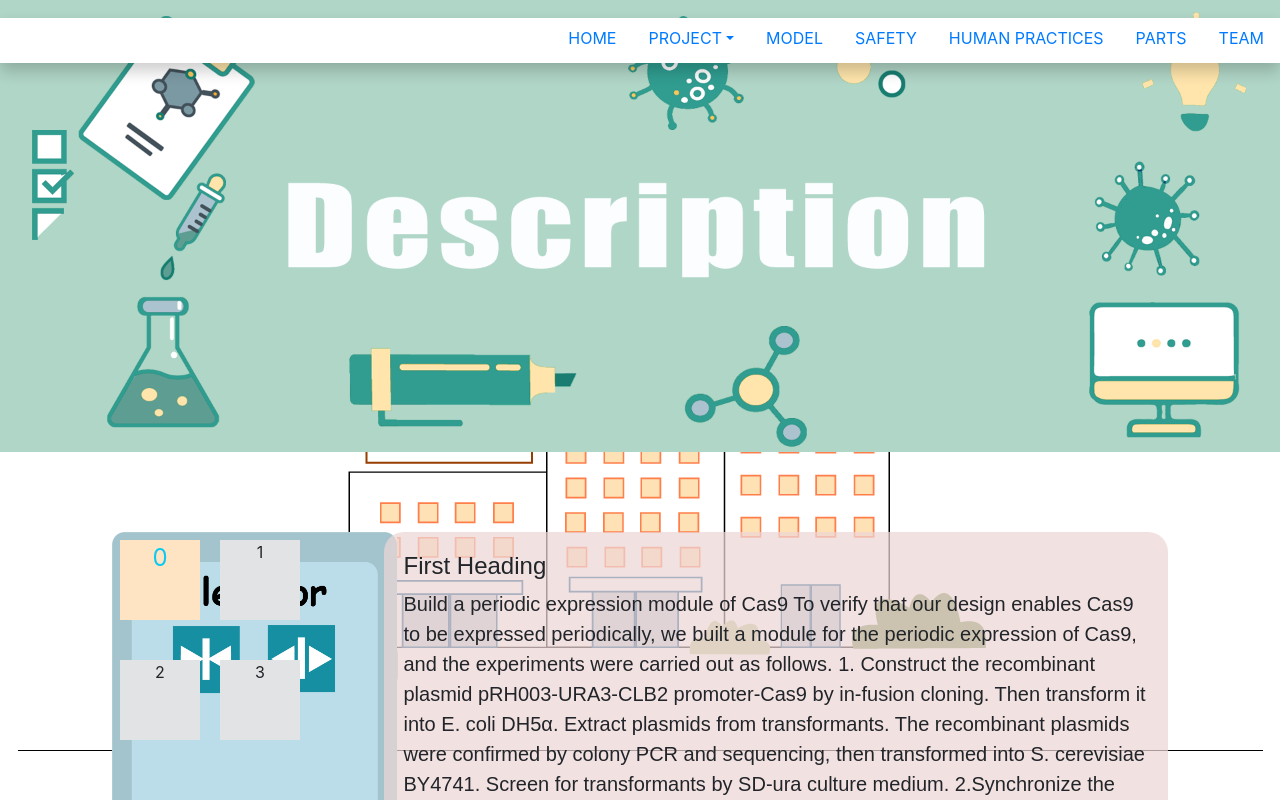
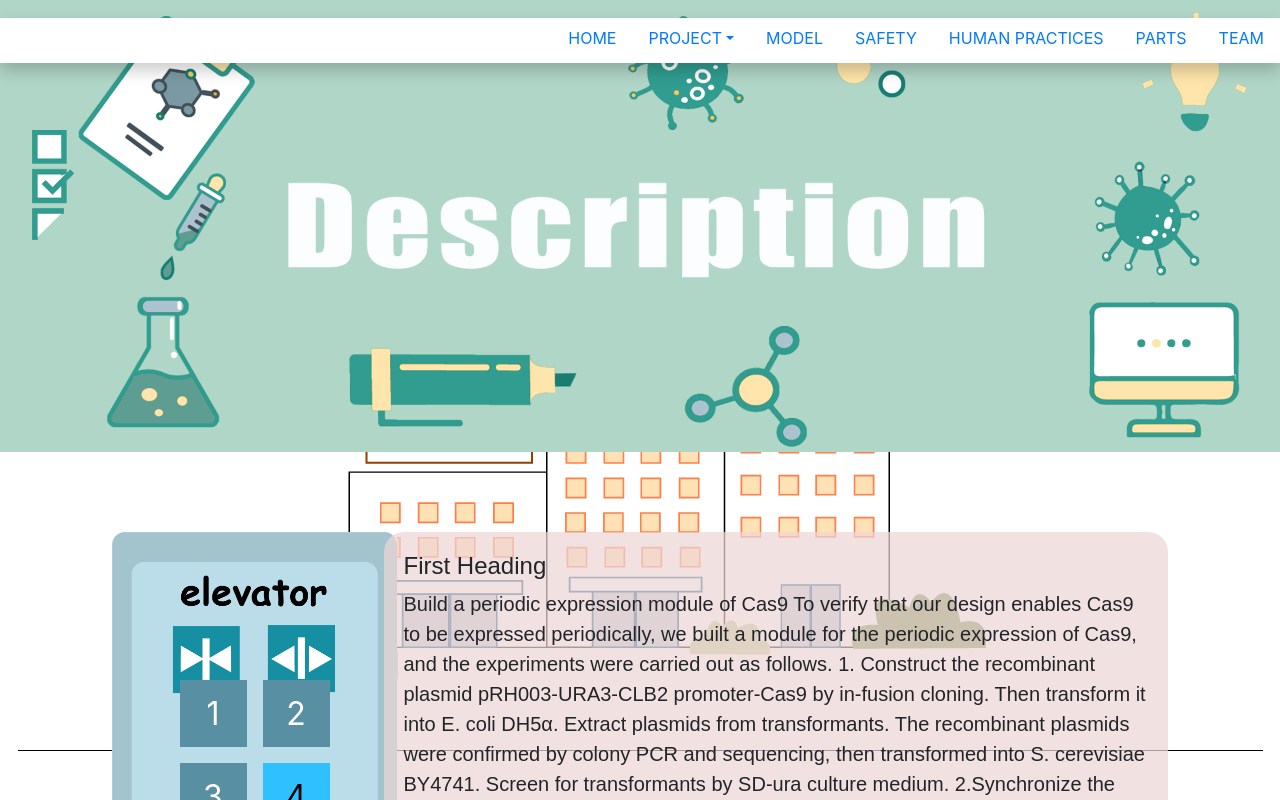
Before and after one commit to BNUZ-China/iGem-Wiki-2021, a Vue app: page / in a window 1280 px wide. Shown: the top 800 px of the page. Built offline with nearby package versions, Linux system fonts and the light colour scheme.

Commit message:
finish content navigation

```diff
--- a/src/components/bnuz_content.vue
+++ b/src/components/bnuz_content.vue
@@ -1,5 +1,5 @@
 <template>
-  <b-container class="bunz-content" ref="bnuz_content">
+  <b-container class="bunz-content" ref="bnuz_content" v-scroll="onScrollBNUZ">
     <b-row align-h="end">
       <b-col cols="3">
         <Content_navigation v-if="anchors_length !== undefined"
@@ -9,16 +9,6 @@
                             ref="content_navigation"
                             class="bnuz-content-nav-sticky"></Content_navigation>
       </b-col>
-<!--      <b-col cols="3" ref="bnuz-content-nav-container" :class="{-->
-<!--          'bnuz-content-nav': content_navigation_style.isNormal,-->
-<!--          'bnuz-content-nav-bottom': content_navigation_style.isBottom,-->
-<!--          'bnuz-content-nav-float': content_navigation_style.isFixed-->
-<!--        }" :style="{-->
-<!--          top: fixed_top,-->
-<!--          left: fixed_left-->
-<!--        }">-->
-<!--        -->
-<!--      </b-col>-->
       <b-col cols="9" ref="bnuz-content-container" class="bnuz-content-container">
         <div class="roundRect">
           <div class="bnuz-text">
@@ -99,6 +89,30 @@ export default {
       for (var anchor of this.anchors) {
         this.anchor_distances.push(anchor.offsetTop + baseTop)
       }
+    },
+    updateNav: function () {
+      // updateNav
+      let scroll_location = document.documentElement.scrollTop;
+      let k = undefined; // 表示第几个应该高亮
+      let k_defined = false;
+
+      for (let i = 0; i < this.anchors_length; i++) {
+        if (scroll_location > this.anchor_distances[i] - 100) {
+          k = i;
+          k_defined = true;
+        }
+      }
+      if (!k_defined) return;
+      this.active_navigation_item_index = k;
+    },
+    onScrollBNUZ: function () {
+      //第一次运行
+      if (this.first_scroll) {
+        this.initScroll();
+        this.first_scroll = false;
+      }
+
+      this.updateNav();
     }
   }
 }
@@ -141,7 +155,6 @@ export default {
 
 .bnuz-content-nav-sticky {
   position: sticky;
-  position: -webkit-sticky;
   top: 100px;
   overflow: visible;
 }
--- a/src/components/content_navigation.vue
+++ b/src/components/content_navigation.vue
@@ -1,14 +1,14 @@
 <template>
   <div class="content-navigation-background">
     <!--    <img :src="Nav_background">-->
-    <div :class="multiCol ? 'navigation_grid_style' : ''"
+    <div :class="multiCol ? 'navigation_flex_style' : ''"
          class="navigation_style">
       <Content_navigation_item v-for="(dis, item) in anchor_distances"
                                :activate="item === active_item_index"
                                :key="item"
                                :click_link="dis"
                                :multiCol="multiCol === 'true'"
-      >{{ item }}
+      >{{ item + 1}}
       </Content_navigation_item>
     </div>
   </div>
@@ -38,12 +38,11 @@ export default {
 </script>
 
 <style scoped>
-.navigation_grid_style {
-  display: grid;
-  grid-template-columns: repeat(2, 76px);
-  column-gap: 24px;
-  row-gap: 24px;
-  /*width: 160px;*/
+.navigation_flex_style {
+  display: flex;
+  flex-wrap: wrap;
+  justify-content: flex-start;
+  width: 166px;
 }
 
 .content-navigation-background {
@@ -52,10 +51,13 @@ export default {
   height: 534px; /* TODO 这里填写电梯背景图高度 */
   background-size: 285px;
   background-repeat: no-repeat;
+
+  /* 有关按钮对齐 */
+  padding-top: 58%;
 }
 
 /* TODO 在这里调整按钮的边距等数据 */
 .navigation_style {
-
+  margin: 0 auto;
 }
 </style>
--- a/src/components/content_navigation_item.vue
+++ b/src/components/content_navigation_item.vue
@@ -25,6 +25,8 @@ export default {
       var result = 'bnuz-content-nav-item-kp6mdeaz';
       if (this.activate) {
         result += ' bnuz-content-nav-item-active-kp6mdeaz';
+      } else {
+        result += ' bnuz-content-nav-item-no-active-kp6mdeaz'
       }
       if (this.multiCol) {
         result += ' bnuz-content-nav-item-grid-kp6mdeaz'
@@ -39,28 +41,38 @@ export default {
 
 <style scoped>
 .bnuz-content-nav-item-kp6mdeaz {
-  --nav_item_size: 80px;
+  --nav_item_size: 67px;
   width: var(--nav_item_size);
   height: var(--nav_item_size);
   background-color: #e2e3e5;
   text-align: center;
   cursor: pointer;
+  line-height: var(--nav_item_size);
+  font-size: 2em;
 }
 
-/* 单列样式 */
+/* 单列独占样式 */
 .bnuz-content-nav-item-no-grid-kp6mdeaz {
   margin: 8px;
 }
 
-/* 双列样式 */
+/* 双列独占样式 */
 .bnuz-content-nav-item-grid-kp6mdeaz {
 
 }
 
 /* 激活样式 */
 .bnuz-content-nav-item-active-kp6mdeaz {
-  font-size: x-large;
-  color: #0dcaf0;
-  background-color: bisque;
+  /*font-size: x-lar */
+  /*background-image: url("~@/assets/content_navigation/navitem_on.jpg");*/
+  background-color: #2fc0ff;
+  color: black;
+}
+
+/*未激活样式*/
+.bnuz-content-nav-item-no-active-kp6mdeaz {
+  /*background-image: url("~@/assets/content_navigation/navitem_off.jpg");*/
+  background-color: #588fa2;
+  color: white;
 }
 </style>
```
